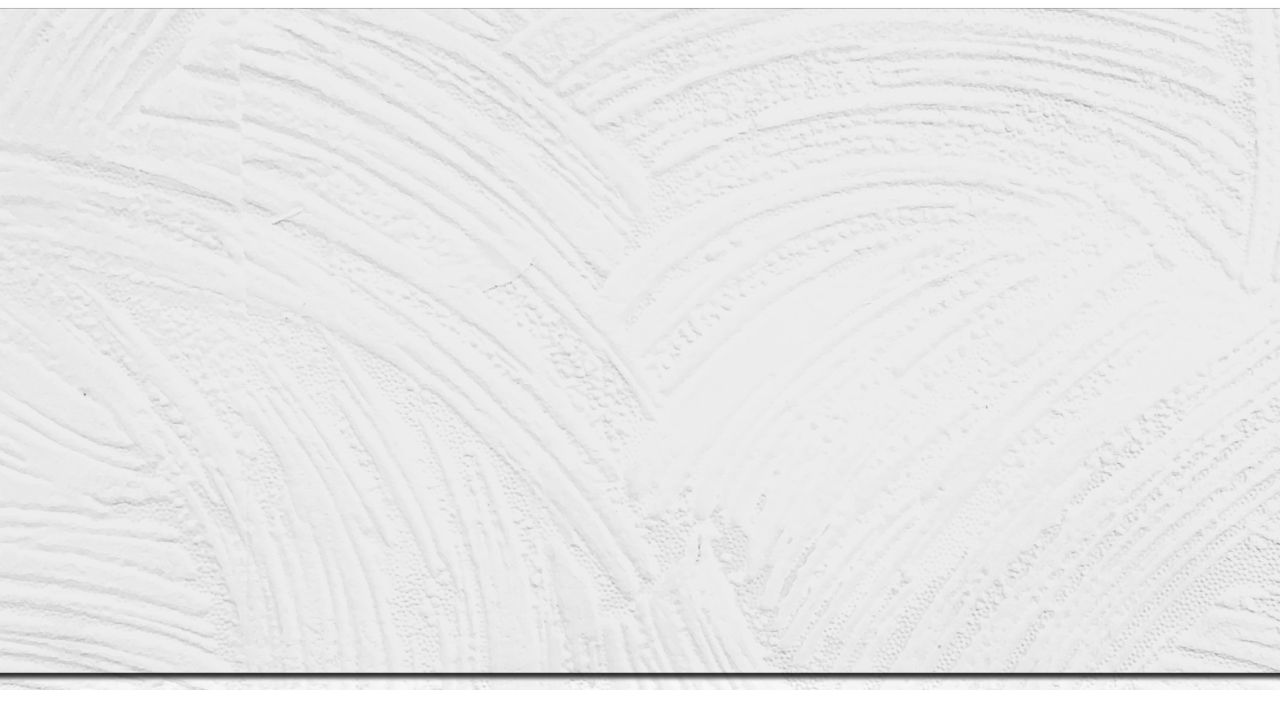
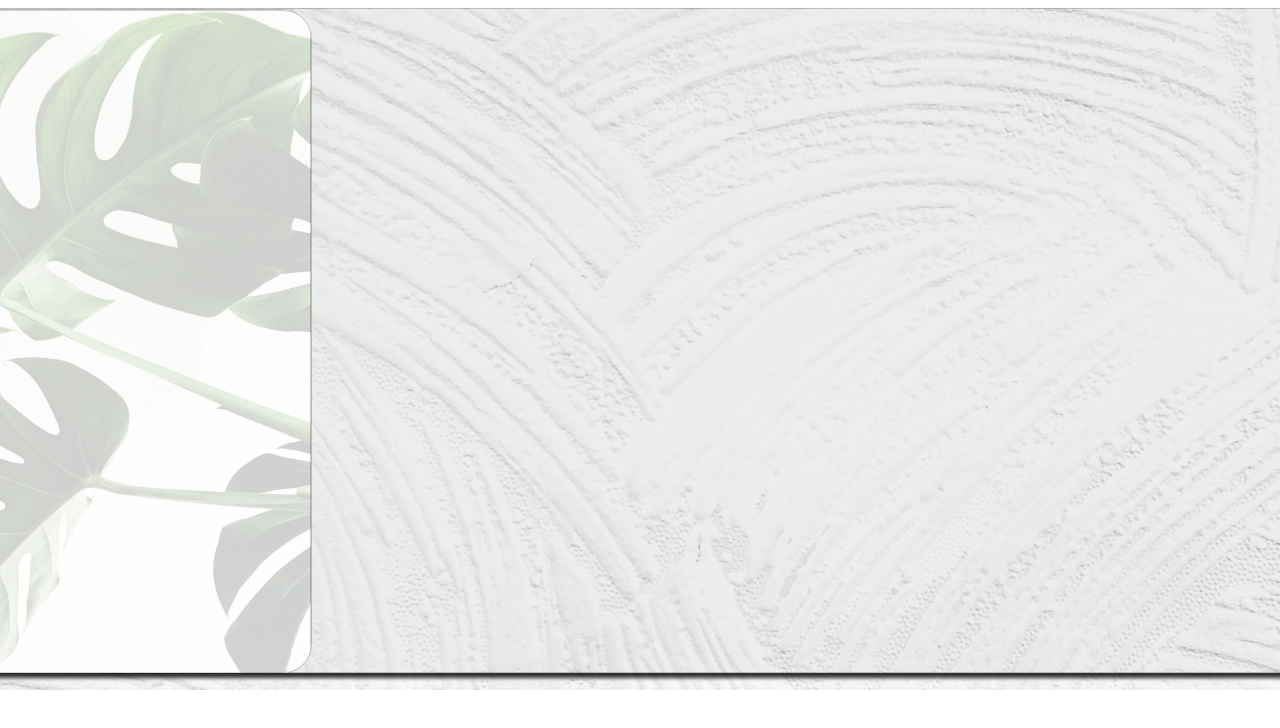
Before and after one commit to Chali96/portfolio, a React (Create React App) app: page / in a window 1280 px wide. Shown: the top 728 px of the page. Built offline with nearby package versions, Linux system fonts and the light colour scheme.

Commit message:
added another image

```diff
--- a/src/components/Home.js
+++ b/src/components/Home.js
@@ -1,11 +1,12 @@
-
+import leaveimg from './images/leaveimg.jpeg'
 const Home = () => {
     return (
       <div className="container">
         <div className="background-image">
 
         <div className="overlay-image">
-          {/* Links, text, and icon links */}
+            <img className='leaveimg' src={leaveimg} />
+
         </div>
         </div>
 
--- a/src/index.css
+++ b/src/index.css
@@ -20,3 +20,11 @@ border: 1px solid rgba(0, 0, 0, 0.2);
 box-shadow: 0px 4px 4px rgba(0, 0, 0, 0.25), 0px 4px 4px rgba(0, 0, 0, 0.25), 0px 4px 4px rgba(0, 0, 0, 0.25), 0px 4px 4px rgba(0, 0, 0, 0.25), 0px 4px 4px rgba(0, 0, 0, 0.25), 0px 4px 4px rgba(0, 0, 0, 0.25);
 border-radius: 30px;
 }
+
+.leaveimg{
+  width: 368px;
+height: 663px;
+
+border: 1px solid rgba(0, 0, 0, 0.2);
+border-radius: 30px;
+}
```
